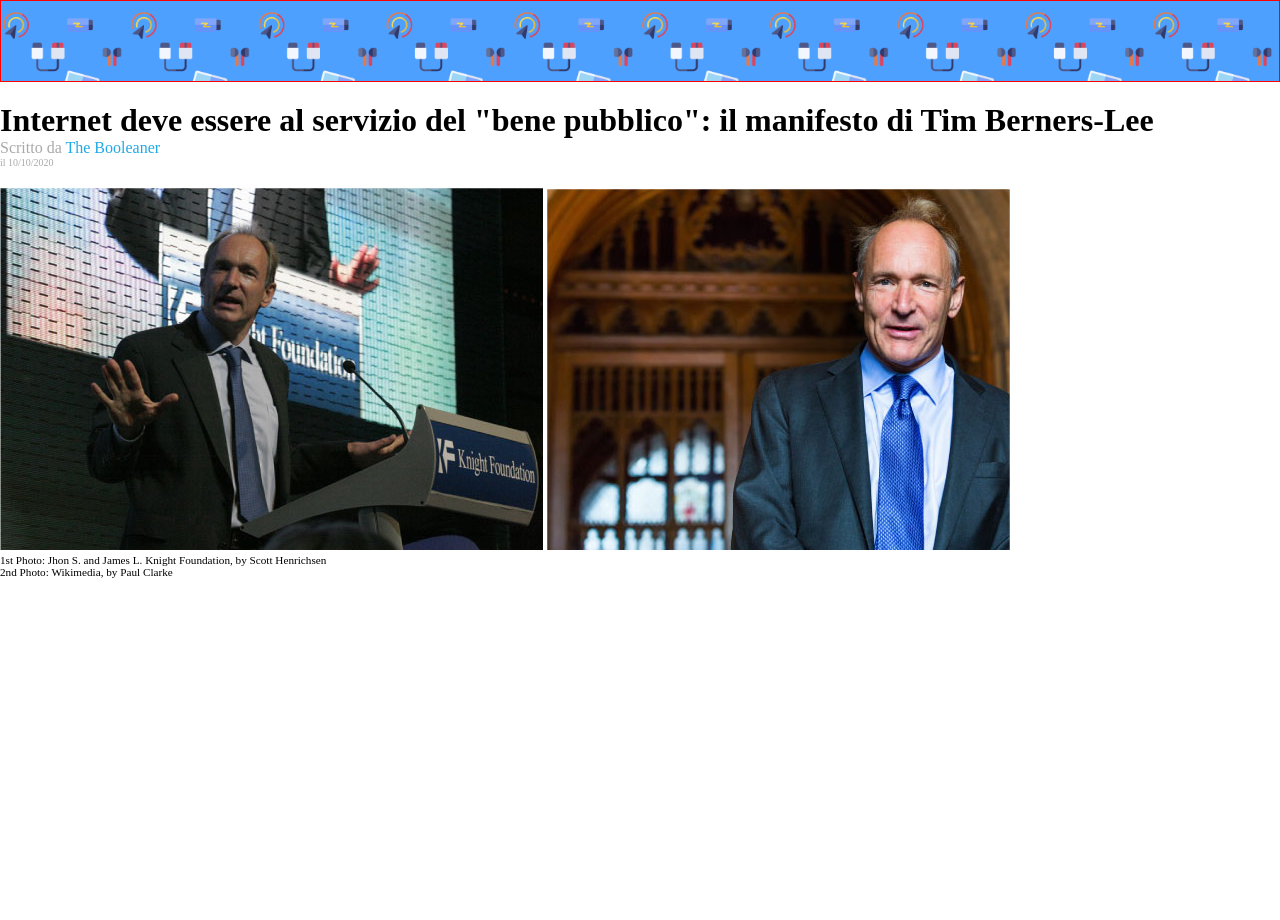
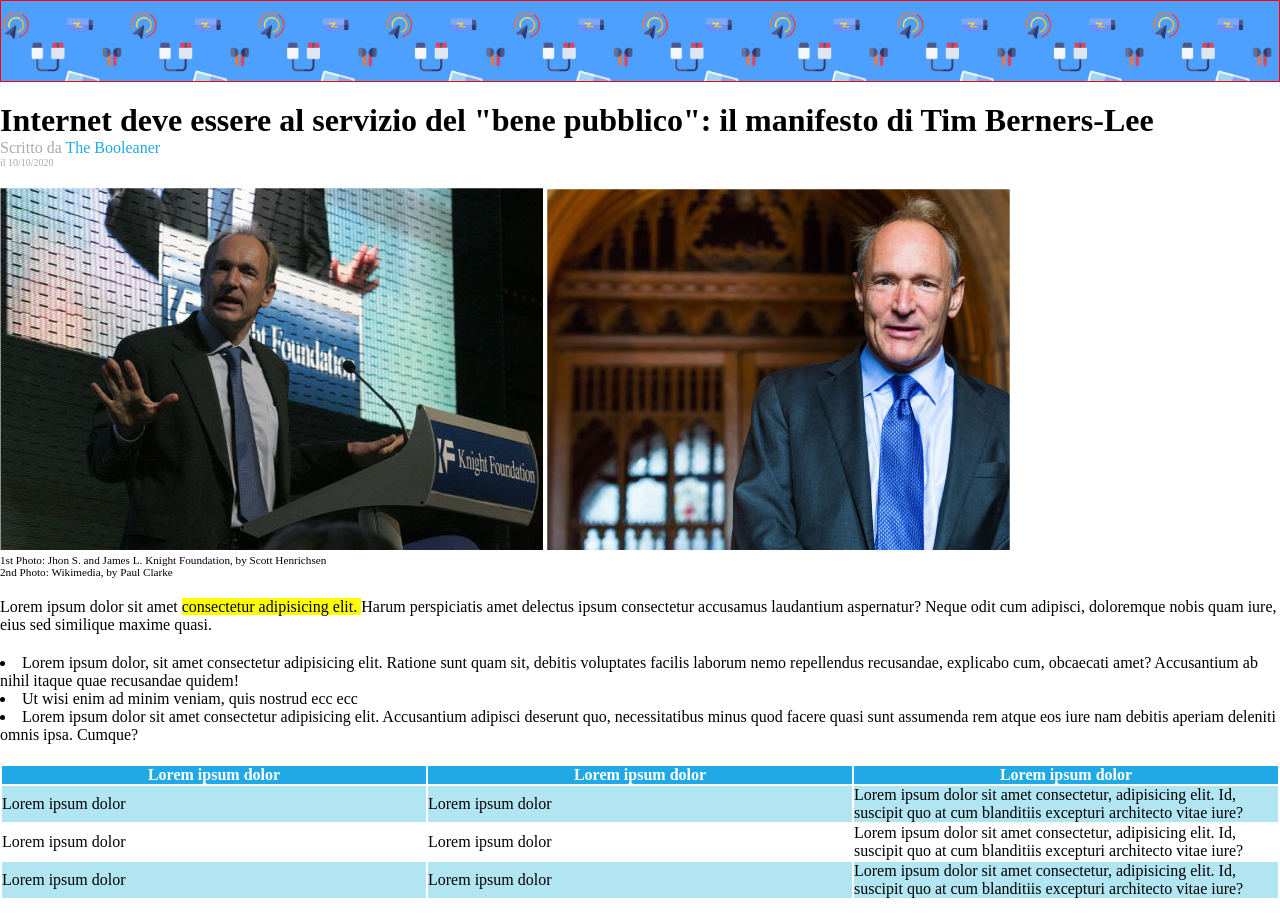
Before and after one commit to SimonePavone97/html-css-booleaner, a plain HTML site: page index.html in a window 1280 px wide. Before the commit the page ends 800 px from the top, so only its background shows below. Drawn offline with Linux system fonts and the light colour scheme.

Commit message:
terminata table

```diff
--- a/asset/css/style.css
+++ b/asset/css/style.css
@@ -31,4 +31,34 @@
 
 .descrizione-foto{
     font-size: 0.7rem;
+    margin-bottom: 20px;
 }
+
+.giallo{
+    background-color: yellow;
+}
+
+.space{
+    margin-bottom: 20px;
+}
+
+#lista{
+    list-style-position: inside;
+    margin-bottom: 20px;
+}
+
+table{
+    padding: 0%;
+    margin-bottom: 20px;
+}
+
+.rig{
+    color: white;
+    width: 20%;
+    background-color: #20A9E5;
+}
+
+.rigacolorata{
+
+    background-color: #B1E5F2;
+}
--- a/index.html
+++ b/index.html
@@ -20,9 +20,52 @@
         <p>1st Photo: Jhon S. and James L. Knight Foundation, by Scott Henrichsen</p>
         <p>2nd Photo: Wikimedia, by Paul Clarke</p>
     </div>
+    </header>
 
-    </header>
     <main>
+        <p class="space"> Lorem ipsum dolor sit amet <span class="giallo"> consectetur adipisicing elit. </span> Harum perspiciatis amet delectus ipsum consectetur accusamus laudantium aspernatur? Neque odit cum adipisci, doloremque nobis quam iure, eius sed similique maxime quasi.</p>
+        <div>
+            <ul id="lista">
+                <li>Lorem ipsum dolor, sit amet consectetur adipisicing elit. Ratione sunt quam sit, debitis voluptates facilis
+                    laborum nemo repellendus recusandae, explicabo cum, obcaecati amet? Accusantium ab nihil itaque quae recusandae
+                    quidem!</li>
+                <li>Ut wisi enim ad minim veniam, quis nostrud ecc ecc</li>
+                <li>Lorem ipsum dolor sit amet consectetur adipisicing elit. Accusantium adipisci deserunt quo, necessitatibus minus
+                    quod facere quasi sunt assumenda rem atque eos iure nam debitis aperiam deleniti omnis ipsa. Cumque?</li>
+            </ul>
+        </div>
+
+        <div>
+            <table>
+                <tr>
+                    <th class="rig">Lorem ipsum dolor</th>
+                    <th class="rig">Lorem ipsum dolor</th>
+                    <th class="rig">Lorem ipsum dolor</th>
+                </tr>
+
+                <tr>
+                    <td class="rigacolorata">Lorem ipsum dolor</td>
+                    <td class="rigacolorata">Lorem ipsum dolor</td>
+                    <td class="rigacolorata">Lorem ipsum dolor sit amet consectetur, adipisicing elit. Id, suscipit quo at cum blanditiis excepturi
+                        architecto vitae iure?</td>
+                </tr>
+
+                <tr>
+                    <td>Lorem ipsum dolor</td>
+                    <td>Lorem ipsum dolor</td>
+                    <td>Lorem ipsum dolor sit amet consectetur, adipisicing elit. Id, suscipit quo at cum blanditiis excepturi
+                        architecto vitae iure?</td>
+                </tr>
+
+                <tr>
+                    <td class="rigacolorata">Lorem ipsum dolor</td>
+                    <td class="rigacolorata">Lorem ipsum dolor</td>
+                    <td class="rigacolorata">Lorem ipsum dolor sit amet consectetur, adipisicing elit. Id, suscipit quo at cum blanditiis excepturi
+                        architecto vitae iure?</td>
+                </tr>
+            </table>
+        </div>
+
 
     </main>
     <footer></footer>
```
